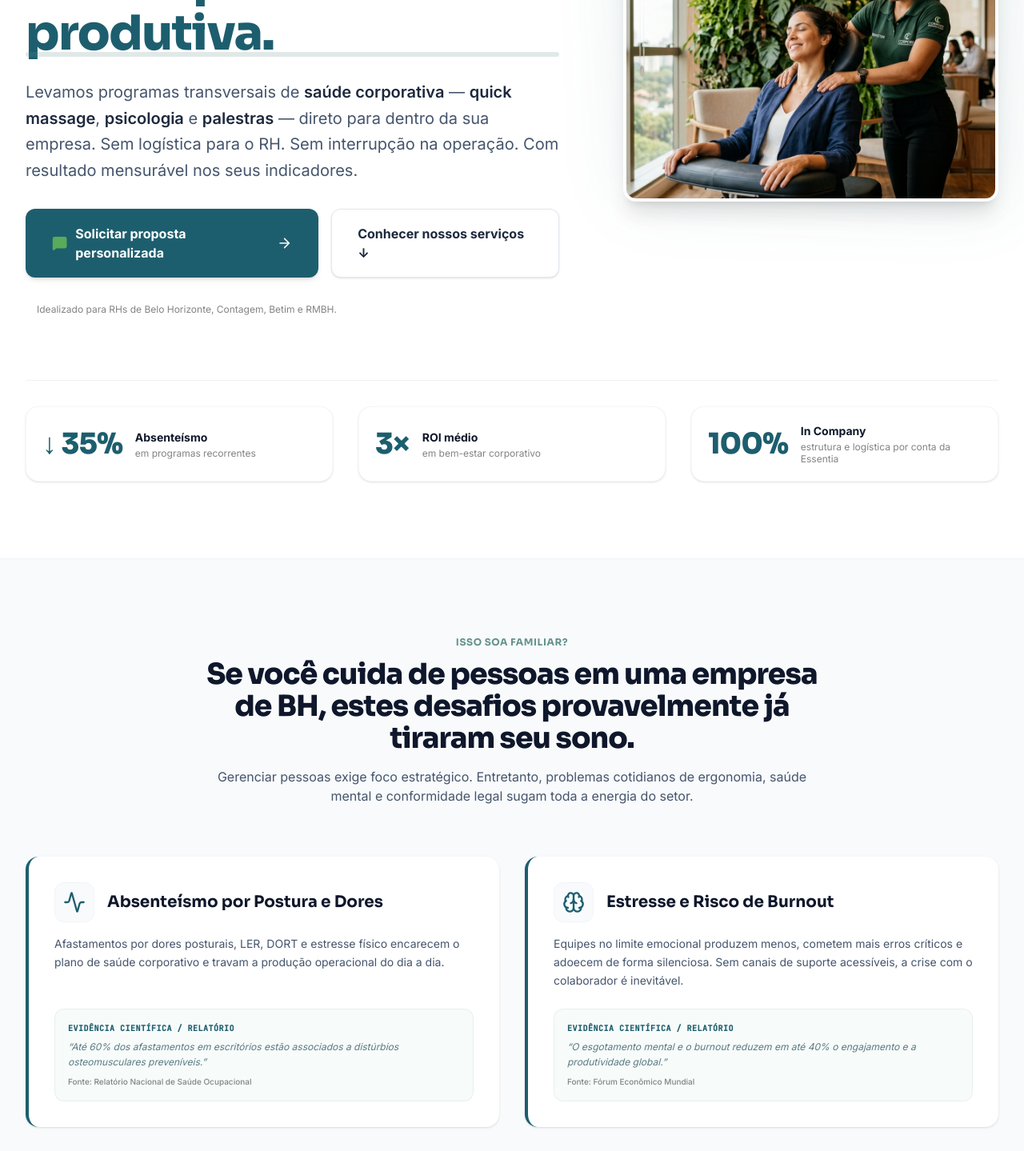
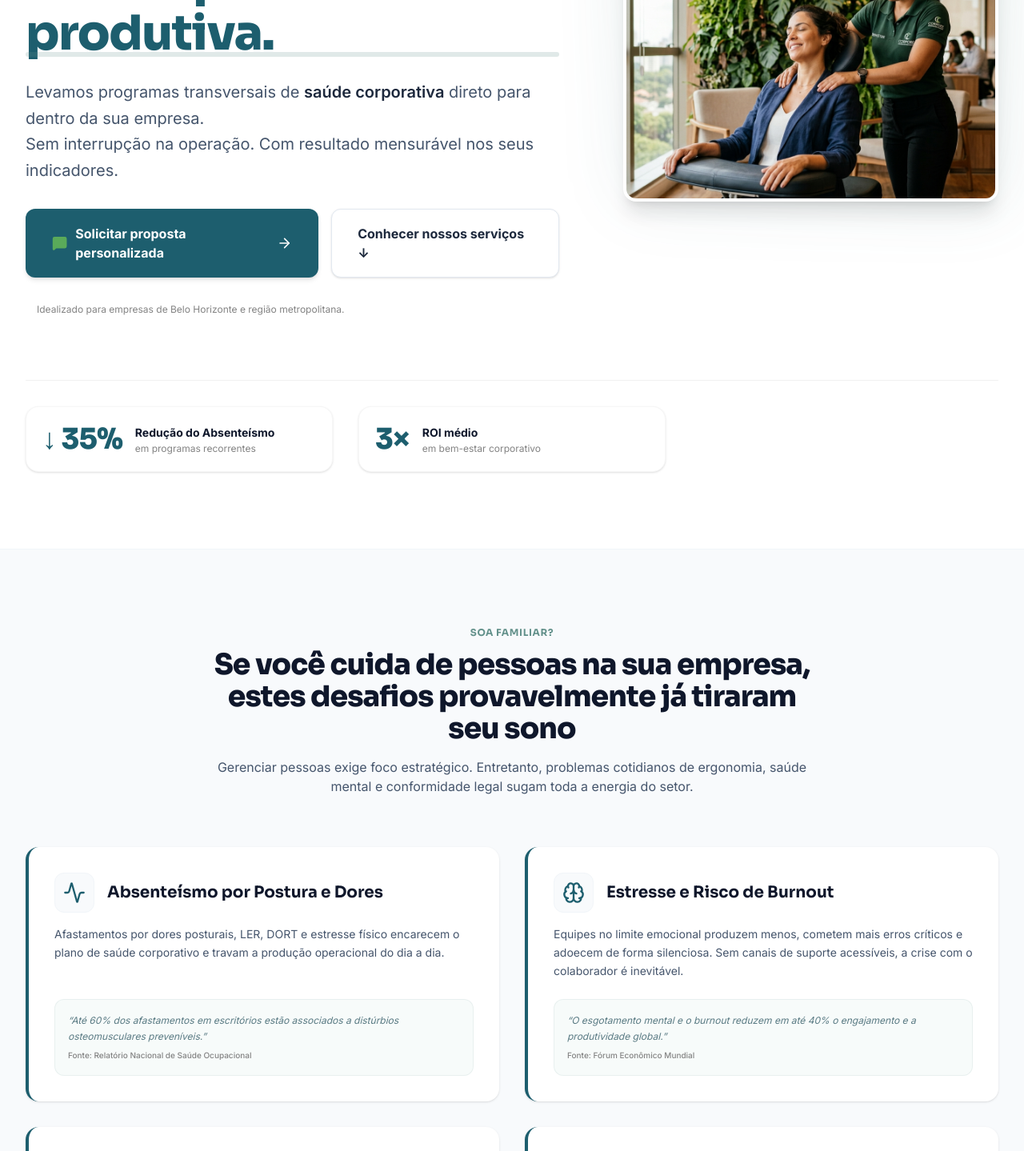
Before and after one commit to arthursl12/essentiasaudecorporativa, a React (Vite) app: page / in a window 1280 px wide. Shown: the part 420-1859 px from the top of the page at 80% size. Built offline with nearby package versions, Linux system fonts and the light colour scheme.

Commit message:
feat: melhoria copy

```diff
--- a/src/App.tsx
+++ b/src/App.tsx
@@ -28,7 +28,8 @@ import {
   CheckCircle2,
   Trash2,
   BookmarkCheck,
-  ExternalLink
+  ExternalLink,
+  TrendingDown
 } from 'lucide-react';
 
 import { ServiceFormat, LeadFormInput, LeadSubmission } from './types';
@@ -422,10 +423,8 @@ export default function App() {
                 </h1>
 
                 <p className="text-slate-600 text-lg sm:text-xl font-sans font-normal leading-relaxed mb-8 max-w-2xl" id="hero-subtext">
-                  Levamos programas transversais de <span className="font-semibold text-slate-800">saúde corporativa</span> —{' '}
-                  <span className="font-semibold text-slate-800">quick massage</span>,{' '}
-                  <span className="font-semibold text-slate-800">psicologia</span> e{' '}
-                  <span className="font-semibold text-slate-800">palestras</span> — direto para dentro da sua empresa. Sem logística para o RH. Sem interrupção na operação. Com resultado mensurável nos seus indicadores.
+                  Levamos programas transversais de <span className="font-semibold text-slate-800">saúde corporativa</span> direto para dentro da sua empresa.<br/>
+                  Sem interrupção na operação. Com resultado mensurável nos seus indicadores.
                 </p>
 
                 {/* Hero CTAs */}
@@ -454,7 +453,7 @@ export default function App() {
                 {/* Trust label in BH */}
                 <p className="text-xs text-brand-grey-mid flex items-center gap-1.5" id="hero-local-trust">
                   <span className="inline-block w-2 h-2 rounded-full bg-brand-green-accent animate-ping"></span>
-                  Idealizado para RHs de Belo Horizonte, Contagem, Betim e RMBH.
+                  Idealizado para empresas de Belo Horizonte e região metropolitana.
                 </p>
               </div>
 
@@ -517,10 +516,10 @@ export default function App() {
             {/* Header copy */}
             <div className="text-center max-w-3xl mx-auto mb-16">
               <span className="text-brand-sage uppercase tracking-wider text-xs font-bold block mb-3 font-display">
-                Isso soa familiar?
+                Soa familiar?
               </span>
               <h2 className="font-display font-extrabold text-3xl sm:text-4xl text-slate-900 tracking-tight mb-4" id="dores-main-title">
-                Se você cuida de pessoas em uma empresa de BH, estes desafios provavelmente já tiraram seu sono.
+                Se você cuida de pessoas na sua empresa, estes desafios provavelmente já tiraram seu sono
               </h2>
               <p className="text-slate-600 text-sm sm:text-base font-sans">
                 Gerenciar pessoas exige foco estratégico. Entretanto, problemas cotidianos de ergonomia, saúde mental e conformidade legal sugam toda a energia do setor.
@@ -541,7 +540,7 @@ export default function App() {
                       <div className="p-2.5 rounded-xl bg-slate-50 border border-slate-100 text-brand-primary" id={`pain-icon-${card.id}`}>
                         {i === 0 && <Activity className="w-7 h-7" />}
                         {i === 1 && <Brain className="w-7 h-7" />}
-                        {i === 2 && <TrendingUp className="w-7 h-7" />}
+                        {i === 2 && <TrendingDown className="w-7 h-7" />}
                         {i === 3 && <Briefcase className="w-7 h-7" />}
                       </div>
                       <h3 className="font-display font-bold text-lg sm:text-xl text-slate-900">
@@ -556,9 +555,9 @@ export default function App() {
 
                   {/* Factoid citation box: 13px italic light block */}
                   <div className="bg-brand-sage-light/50 border border-brand-sage/10 rounded-xl p-3 sm:p-4 text-xs font-sans text-brand-slate-dark leading-relaxed">
-                    <span className="font-semibold block text-brand-primary text-[10px] uppercase tracking-wider mb-1 font-mono">
+                    {/* <span className="font-semibold block text-brand-primary text-[10px] uppercase tracking-wider mb-1 font-mono">
                       Evidência Científica / Relatório
-                    </span>
+                    </span> */}
                     <p className="italic">“{card.statistic}”</p>
                     <span className="text-[10px] text-brand-grey-mid mt-1.5 block font-medium">
                       Fonte: {card.statSource}
@@ -600,7 +599,7 @@ export default function App() {
                 Nós levamos tudo até você. Sua equipe e seu RH em paz.
               </h2>
               <p className="text-slate-600 text-base sm:text-lg font-sans leading-relaxed" id="logistica-intro">
-                A <span className="font-semibold text-brand-primary">Essentia Saúde Corporativa</span> é o braço empresarial da <strong>Bhruna Estética</strong> — referência consolidada em saúde e estética em Belo Horizonte. Nossa equipe chega na sua sede com estrutura física total: cadeiras ergonômicas certificadas por fisioterapeutas, materiais de higienização de ponta e especialistas qualificados. Sem burocracia, sem termos ocultos e sem atrapalhar o andamento operacional.
+                A equipe da <span className="font-semibold text-brand-primary">Essentia Saúde Corporativa</span> chega na sua sede com estrutura física total: cadeiras ergonômicas certificadas por fisioterapeutas, materiais de higienização de ponta e especialistas qualificados. Sem burocracia, sem termos ocultos e sem atrapalhar o andamento operacional.
               </p>
             </div>
 
@@ -662,13 +661,13 @@ export default function App() {
                       <MapPin className="w-5 h-5" />
                     </div>
                     <div>
-                      <p className="text-sm font-sans font-bold text-slate-900">Área de Atendimento Local Essentia</p>
-                      <p className="text-xs text-brand-slate-dark">Atendimento integral em Belo Horizonte, Contagem, Betim, Ribeirão das Neves e RMBH.</p>
+                      <p className="text-sm font-sans font-bold text-slate-900">Atendimento Presencial em Belo Horizonte e região</p>
+                      <p className="text-xs text-brand-slate-dark">Atendimento à distância em outras localidads.</p>
                     </div>
                   </div>
-                  <span className="text-xs bg-brand-primary/10 text-brand-primary font-bold px-3 py-1.5 rounded-lg border border-brand-primary/10 font-sans whitespace-nowrap">
+                  {/* <span className="text-xs bg-brand-primary/10 text-brand-primary font-bold px-3 py-1.5 rounded-lg border border-brand-primary/10 font-sans whitespace-nowrap">
                     Sem taxas e logística de frete extras
-                  </span>
+                  </span> */}
                 </div>
 
               </div>
@@ -691,7 +690,7 @@ export default function App() {
                   </div>
 
                   <div className="mt-4 text-xs font-sans text-brand-grey-mid leading-relaxed text-center">
-                    Nossos profissionais chegam fardados, higienizam os pertences e geram o relatório pós-ação agregando facilidade para o setor de RH.
+                    Nossos profissionais chegam pontualmente, uniformizados, higienizam os pertences e já estão prontos para a ação, agregando facilidade para o setor de RH.
                   </div>
                 </div>
               </div>
@@ -714,7 +713,7 @@ export default function App() {
                 O que a Essentia entrega para a sua empresa
               </h2>
               <p className="text-slate-600 text-sm sm:text-base font-sans">
-                Selecione o formato ideal abaixo de acordo com o momento do RH e receba orçamento correspondente sem taxas ou surpresas de frete adicionais.
+                Selecione o formato ideal abaixo de acordo com o momento do RH e receba orçamento correspondente em 24h úteis.
               </p>
             </div>
 
@@ -979,7 +978,7 @@ export default function App() {
                     Estatísticas Corporativas Reais
                   </span>
                   <h3 className="font-display font-black text-2xl sm:text-3xl text-white mb-3">
-                    Bem-estar não é custo. É estratégia com retorno financeiro mensurável.
+                    Bem-estar corporativo é investimento com retorno financeiro mensurável.
                   </h3>
                   <p className="text-white/80 text-xs sm:text-sm font-sans">
                     Cada real investido em saúde e ergonomia corporativa atua ativamente na redução de processos trabalhistas, redução de sinistralidade de planos e aumento de performance global.
@@ -1162,10 +1161,7 @@ export default function App() {
                     Pronto para transformar o bem-estar da sua equipe em resultado concreto?
                   </h2>
                   <p className="text-slate-600 text-sm sm:text-base font-sans leading-relaxed mb-6">
-                    Fale com a <strong>Essentia Saúde Corporativa</strong> e receba uma proposta personalizada para o tamanho e perfil da sua empresa. Atendemos Belo Horizonte, Contagem, Betim, Ribeirão Neves e toda a Região Metropolitana de BH.
-                  </p>
-                  <p className="text-slate-600 text-sm sm:text-base font-sans mb-8 font-semibold">
-                    Sem compromisso. Sem custo para a primeira conversa. Com a certeza de que você vai sair com clareza sobre o que faz sentido para a sua empresa.
+                    Fale com a <strong>Essentia Saúde Corporativa</strong> e receba uma proposta personalizada para o tamanho e perfil da sua empresa. Orçamento sem compromisso.
                   </p>
                 </div>
 
@@ -1186,7 +1182,7 @@ export default function App() {
                     </div>
                     <div className="flex items-center gap-2 text-xs font-semibold text-slate-800 font-sans">
                       <Check className="w-5 h-5 text-brand-green-accent" />
-                      <span>Fisioterapeutas & Psicólogos homologados</span>
+                      <span>Profissionais qualificados</span>
                     </div>
                   </div>
 
--- a/src/data.ts
+++ b/src/data.ts
@@ -3,7 +3,7 @@ import { ServiceDetails, Testimonial } from './types';
 export const HERO_METRICS = [
   {
     value: '↓ 35%',
-    label: 'Absenteísmo',
+    label: 'Redução do Absenteísmo',
     description: 'em programas recorrentes',
   },
   {
@@ -11,11 +11,11 @@ export const HERO_METRICS = [
     label: 'ROI médio',
     description: 'em bem-estar corporativo',
   },
-  {
-    value: '100%',
-    label: 'In Company',
-    description: 'estrutura e logística por conta da Essentia',
-  }
+  // {
+  //   value: '100%',
+  //   label: 'In Company',
+  //   description: 'estrutura e logística por conta da Essentia',
+  // }
 ];
 
 export interface PainCard {
@@ -66,7 +66,7 @@ export const COMPARATIVE_ITEMS = {
     'Reservar, preparar e limpar o espaço físico corporativo',
     'Organizar listas de agendamento e gerenciar horários',
     'Monitorar pontualidade, fardamento e postura técnica',
-    'Coletar feedbacks individuais e formatar relatórios'
+    // 'Coletar feedbacks individuais e formatar relatórios'
   ],
   solutions: [
     'Cadeiras ergonômicas levadas, montadas e higienizadas por nós',
@@ -74,7 +74,7 @@ export const COMPARATIVE_ITEMS = {
     'Espaço configurado discretamente nos seus corredores ou salas',
     'Agendamento digital prático operado pelo nosso time',
     'Profissionais uniformizados, pontuais e extremamente discretos',
-    'Relatório executivo de engajamento e métrica de adesão entregue'
+    // 'Relatório executivo de engajamento e métrica de adesão entregue'
   ]
 };
 
@@ -89,7 +89,7 @@ export const SERVICES_AVULSO: ServiceDetails[] = [
       'Datas Comemorativas (Dia das Mães, dos Pais, Mulher)',
       'Ações pontuais de Endomarketing e Integração'
     ],
-    duration: 'Ações de 4h a 8h no dia do evento (10 a 20 min por colaborador)'
+    duration: 'Ações de 4h a 8h no dia do evento (15 a 20 min por colaborador)'
   },
   {
     pilar: 'PILAR 2',
@@ -128,7 +128,7 @@ export const SERVICES_PERIODICO: ServiceDetails[] = [
       'Diminuição progressiva de atestados médicos',
       'Enriquecimento do plano de benefícios atrativo'
     ],
-    duration: 'Calendário recorrente contratual (sessões recorrentes integradas)'
+    duration: 'Sessões recorrentes periódicas (15 a 20 min por colaborador)'
   },
   {
     pilar: 'PILAR 2',
```
Also changed, not shown: vite.config.ts (+5 -2 lines).
